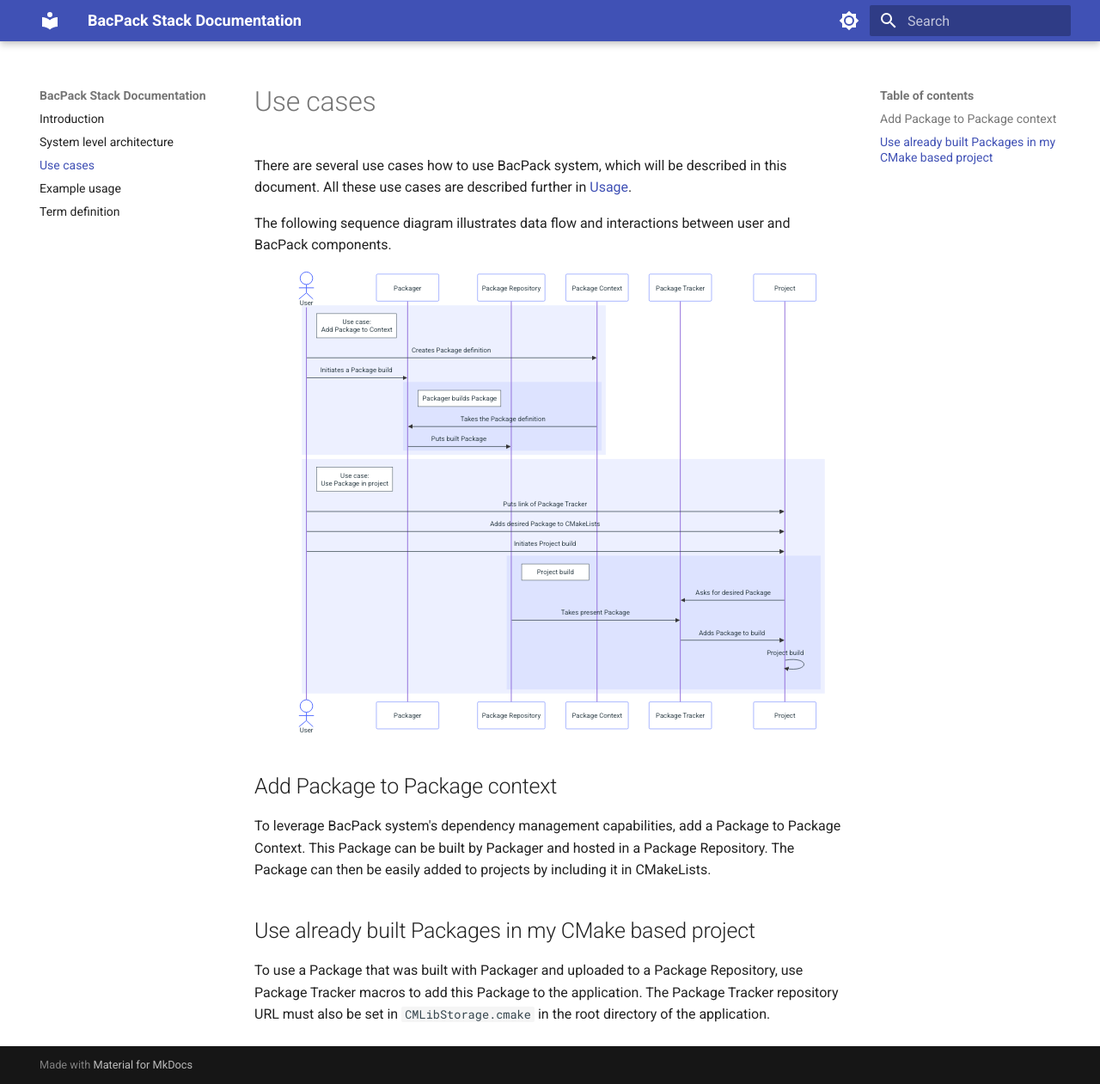
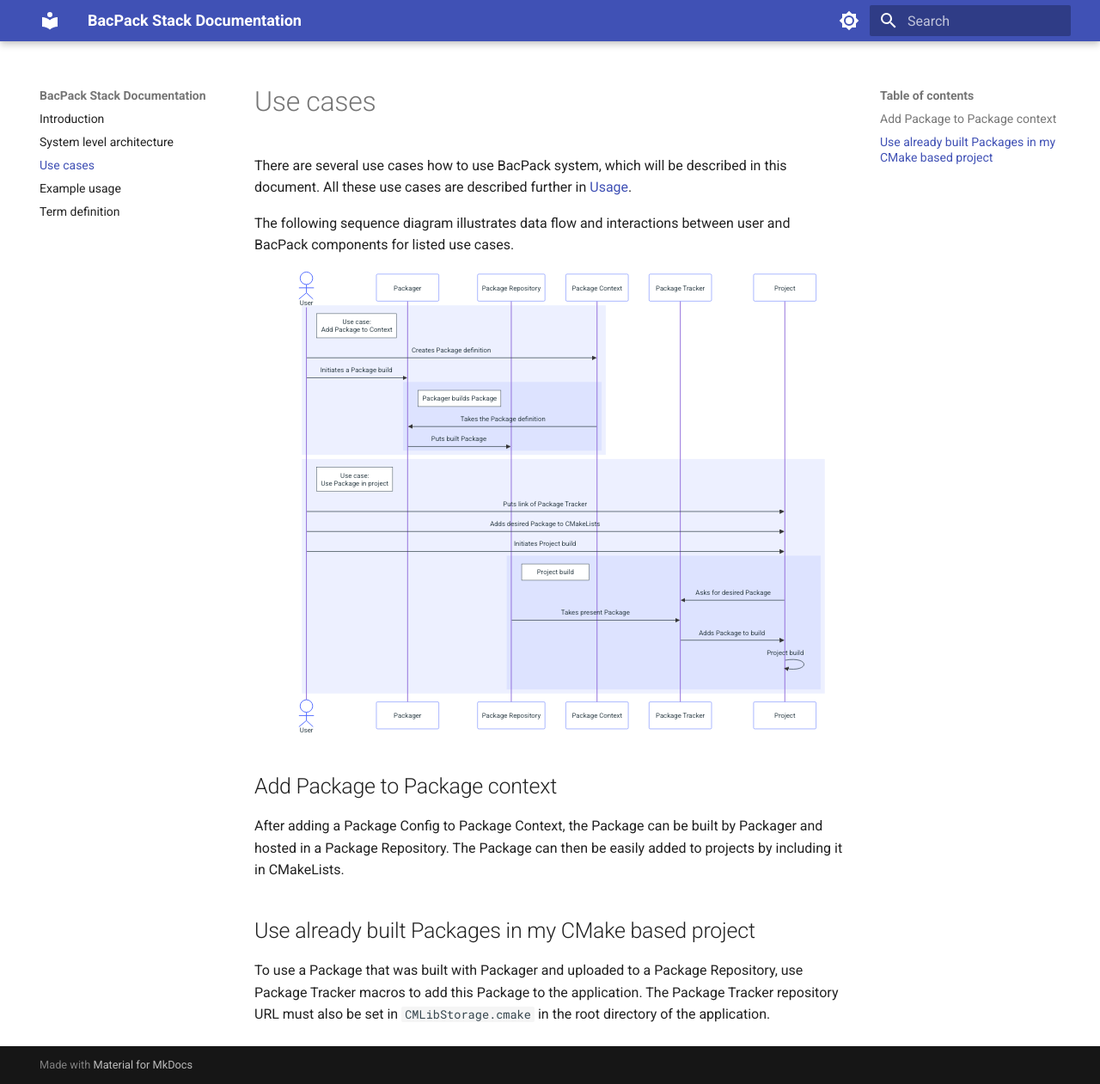
Before and after one commit to bacpack-system/bacpack-system.github.io, an MkDocs documentation site: the page built from docs/use_cases.md, in a window 1280 px wide and 1261 px high. Shown: the whole window at 86% size. Built offline with MkDocs 1.6.1 and Material for MkDocs 9.7.7, drawn with Linux system fonts in a browser that asks for light colours.

Commit message:
Improve wording and consistency

````diff
--- a/docs/use_cases.md
+++ b/docs/use_cases.md
@@ -4,7 +4,7 @@ There are several use cases how to use BacPack system, which will be described i
 All these use cases are described further in [Usage](./example_usage.md).
 
 The following sequence diagram illustrates data flow and interactions between user and BacPack
-components.
+components for listed use cases.
 
 ```mermaid
 sequenceDiagram
@@ -42,9 +42,9 @@ sequenceDiagram
 
 ## Add Package to Package context
 
-To leverage BacPack system's dependency management capabilities, add a Package to Package Context.
-This Package can be built by Packager and hosted in a Package Repository. The Package can then be
-easily added to projects by including it in CMakeLists.
+After adding a Package Config to Package Context, the Package can be built by Packager and hosted
+in a Package Repository. The Package can then be easily added to projects by including it in
+CMakeLists.
 
 ## Use already built Packages in my CMake based project
 
````
Also changed, not shown: docs/architecture.md (+1 -1 lines), docs/index.md (+7 -6 lines).
